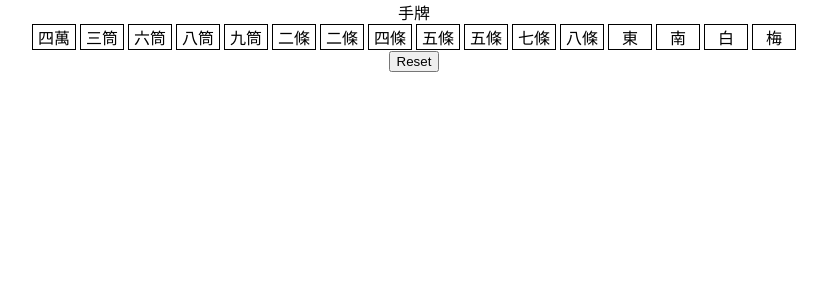
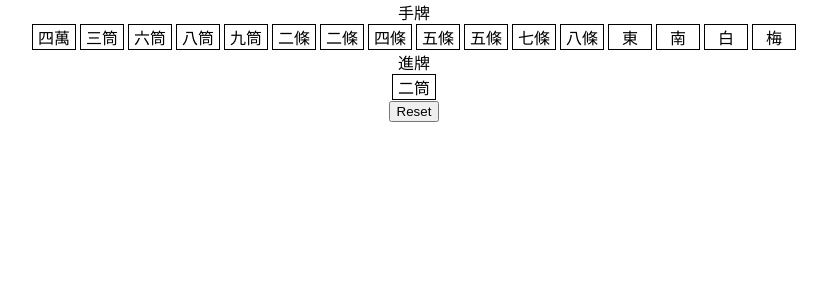
Before and after one commit to goodcake/chess, a React (Create React App) app: page / in a window 1280 px wide. Shown: the top 300 px of the page, without its empty margins (226-1053 px from the left). Built offline with nearby package versions, Linux system fonts and the light colour scheme.

Commit message:
draw card practice

```diff
--- a/src/js/components/Card.tsx
+++ b/src/js/components/Card.tsx
@@ -1,27 +1,106 @@
 import React, { Component } from 'react';
 
 interface MyProps {
-    card: string,
+    card: number,
+    onCardClick: Function,
 }
 
 export class Card extends Component<MyProps, {}> {
-
-    // The tick function sets the current state. TypeScript will let us know
-    // which ones we are allowed to set.
-    constructor(props: MyProps) {
-        super(props);
+    parser(cardId: number): string {
+        switch (cardId) {
+            case 0:
+                return '一萬';
+            case 1:
+                return '二萬';
+            case 2:
+                return '三萬';
+            case 3:
+                return '四萬';
+            case 4:
+                return '五萬';
+            case 5:
+                return '六萬';
+            case 6:
+                return '七萬';
+            case 7:
+                return '八萬';
+            case 8:
+                return '九萬';
+            case 9:
+                return '一筒';
+            case 10:
+                return '二筒';
+            case 11:
+                return '三筒';
+            case 12:
+                return '四筒';
+            case 13:
+                return '五筒';
+            case 14:
+                return '六筒';
+            case 15:
+                return '七筒';
+            case 16:
+                return '八筒';
+            case 17:
+                return '九筒';
+            case 18:
+                return '一條';
+            case 19:
+                return '二條';
+            case 20:
+                return '三條';
+            case 21:
+                return '四條';
+            case 22:
+                return '五條';
+            case 23:
+                return '六條';
+            case 24:
+                return '七條';
+            case 25:
+                return '八條';
+            case 26:
+                return '九條';
+            case 27:
+                return '東';
+            case 28:
+                return '西';
+            case 29:
+                return '南';
+            case 30:
+                return '北';
+            case 31:
+                return '中';
+            case 32:
+                return '發';
+            case 33:
+                return '白';
+            case 34:
+                return '春';
+            case 35:
+                return '夏';
+            case 36:
+                return '秋';
+            case 37:
+                return '冬';
+            case 38:
+                return '梅';
+            case 39:
+                return '蘭';
+            case 40:
+                return '菊';
+            case 41:
+                return '竹';
+            default:
+                return '';
+        }
     }
-
-    // After the component did mount, we set the state each second.
-    componentDidMount() {
-    }
-
-    // render will know everything!
     render() {
         const cardStyle = {border: "1px solid black", margin: "0 2px", padding: "0 5px", display: "inline-block", width: "2em", cursor: "pointer"};
         return (
-            <div style={cardStyle}>
-                {this.props.card}
+            <div style={cardStyle} onClick={() => this.props.onCardClick(this.props.card)}>
+                {this.parser(this.props.card)}
             </div>
-    )}
+        )}
 }
--- a/src/js/components/Deck.tsx
+++ b/src/js/components/Deck.tsx
@@ -5,7 +5,7 @@ interface MyState {
     initialDeck: number[],
     deck: number[],
     hand: number[],
-    handParsed: string[]
+    draw: number,
 }
 
 export class Deck extends Component<{}, MyState> {
@@ -29,7 +29,7 @@ export class Deck extends Component<{}, MyState> {
             initialDeck: initialDeck,
             deck: [],
             hand: [],
-            handParsed: []
+            draw: 99, //99=無牌
         }
     }
     shuffle(array: number[]) {
@@ -44,117 +44,50 @@ export class Deck extends Component<{}, MyState> {
             [array[i], array[j]] = [array[j], array[i]];
         }
     }
-    parser(cardId: number): string {
-        switch (cardId) {
-            case 0:
-                return '一萬';
-            case 1:
-                return '二萬';
-            case 2:
-                return '三萬';
-            case 3:
-                return '四萬';
-            case 4:
-                return '五萬';
-            case 5:
-                return '六萬';
-            case 6:
-                return '七萬';
-            case 7:
-                return '八萬';
-            case 8:
-                return '九萬';
-            case 9:
-                return '一筒';
-            case 10:
-                return '二筒';
-            case 11:
-                return '三筒';
-            case 12:
-                return '四筒';
-            case 13:
-                return '五筒';
-            case 14:
-                return '六筒';
-            case 15:
-                return '七筒';
-            case 16:
-                return '八筒';
-            case 17:
-                return '九筒';
-            case 18:
-                return '一條';
-            case 19:
-                return '二條';
-            case 20:
-                return '三條';
-            case 21:
-                return '四條';
-            case 22:
-                return '五條';
-            case 23:
-                return '六條';
-            case 24:
-                return '七條';
-            case 25:
-                return '八條';
-            case 26:
-                return '九條';
-            case 27:
-                return '東';
-            case 28:
-                return '西';
-            case 29:
-                return '南';
-            case 30:
-                return '北';
-            case 31:
-                return '中';
-            case 32:
-                return '發';
-            case 33:
-                return '白';
-            case 34:
-                return '春';
-            case 35:
-                return '夏';
-            case 36:
-                return '秋';
-            case 37:
-                return '冬';
-            case 38:
-                return '梅';
-            case 39:
-                return '蘭';
-            case 40:
-                return '菊';
-            case 41:
-                return '竹';
-            default:
-                return '';
-        }
-    }
+
     initial() {
-        let state = this.state;
-        let deck = [...state.initialDeck];
-        let hand:number[] = [];
-        let handParsed:any[] = [];
+        let deck: number[] = [...this.state.initialDeck];
+        let hand: number[] = [];
+
         this.shuffle(deck);
         for (let x = 0; x < 16; x++) {
             hand.push(deck.shift()!);
         }
+
         hand.sort(((a, b) => a - b));
-        handParsed = hand.map(cardId => {return this.parser(cardId)});
-        this.setState(state => ({
-            ...state,
+        this.setState( {
             deck: deck,
             hand: hand,
-            handParsed: handParsed
-        }))
-        // handParsed = hand.map((cardId, index) => {
-        //     let str: string = this.parser(cardId);
-        //     return <span key={index} style={{border: "1px solid black", margin: "0 2px", padding: "0 5px", display: "inline-block", width: "2em", cursor: "pointer"}}>{str}</span>;
-        // });
+        }, this.drawCard);
+    }
+
+    drawCard() {
+        console.log('draw');
+        let deck: number[] = this.state.deck;
+        let draw: number;
+        draw = deck.shift()!;
+        this.setState( {
+            deck: deck,
+            draw: draw,
+        });
+    }
+
+    handleCardClick(card: number) {
+        if (card === this.state.draw) {
+            this.setState( {
+                draw: 99,
+            }, this.drawCard);
+        } else {
+            let hand = this.state.hand;
+            let index = hand.findIndex(element => element === card);
+            hand[index] = this.state.draw;
+            hand.sort(((a, b) => a - b));
+            this.setState({
+                draw: 99,
+                hand: hand,
+            }, this.drawCard);
+        }
+
     }
 
     // After the component did mount, we set the state each second.
@@ -168,11 +101,21 @@ export class Deck extends Component<{}, MyState> {
             <div>
                 <div>手牌</div>
                 <div>
-                    {this.state.handParsed.map((card, index) => {
-                        return <Card key={index} card={card} />
+                    {this.state.hand.map((card, index) => {
+                        return <Card key={index} card={card} onCardClick={this.handleCardClick.bind(this, card)} />
                     })}
                 </div>
+                <div>進牌</div>
+                {
+                    this.state.draw < 99 ?
+                        <div>
+                            <Card card={this.state.draw} onCardClick={this.handleCardClick.bind(this, this.state.draw)} />
+                        </div>
+                        :
+                        <div></div>
+                }
+
                 <div><button onClick={() => this.initial()}>Reset</button></div>
             </div>
-    )}
+        )}
 }
```
